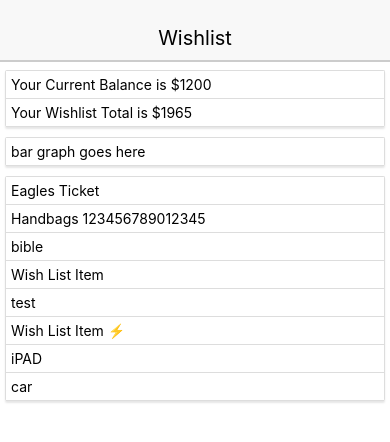
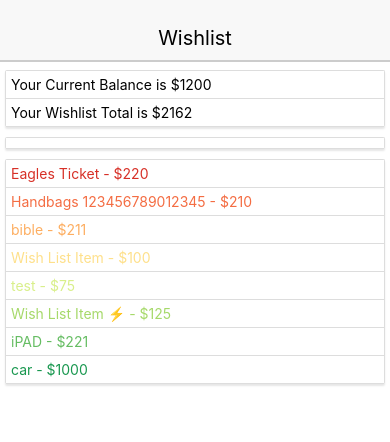
Before and after one commit to jsm-moven/wishlist-d3-backbone, a React Native app in the folder d3WishlistNative/: screen / in a window 390 px wide. Shown: the top 442 px of the page. Built offline with nearby package versions, Linux system fonts and the light colour scheme.

Commit message:
Implemented bar with styled views

```diff
--- a/d3WishlistNative/App.js
+++ b/d3WishlistNative/App.js
@@ -1,8 +1,8 @@
 import React, { Component } from 'react';
-import { View, Text } from 'react-native';
-import * as d3 from 'd3';
+import { View, Text, Image } from 'react-native';
 import Wishlist from './src/components/Wishlist';
 import BalanceCard from './src/components/BalanceCard';
+import WishlistChart from './src/components/WishlistChart';
 import { Header, Card, CardSection } from './src/components/common';
 import List from './data/sampleWishlistResponse.json';
 import Stash from './data/sampleStashResponse.json';
@@ -10,12 +10,8 @@ import Stash from './data/sampleStashResponse.json';
 export default class App extends Component {
   render() {
     let balance = Stash.currentStashBalance;
-    let wishlist = {};
-    let headers = [];
     let totalWishlistCost = 0;
     List.active.map((item) => {
-      headers.push(`item-${item.order}`);
-      wishlist[`item-${item.order}`] = item.price;
       totalWishlistCost += item.price;
     })
     return (
@@ -23,11 +19,11 @@ export default class App extends Component {
         <Header headerText='Wishlist' />
         <BalanceCard balance={balance} wishlistTotal={totalWishlistCost} />
 
-        <Card>
-          <CardSection>
-            <Text>bar graph goes here</Text>
-          </CardSection>
-        </Card>
+        <WishlistChart
+          wishlist={List.active}
+          balance={balance}
+          totalWishlistCost={totalWishlistCost}
+        />
 
         <Wishlist wishlist={List.active} balance={balance} />
       </View>
--- a/d3WishlistNative/data/sampleWishlistResponse.json
+++ b/d3WishlistNative/data/sampleWishlistResponse.json
@@ -69,7 +69,7 @@
       "wishlist_id": "362",
       "name": "test",
       "image": null,
-      "price": 1,
+      "price": 75,
       "reason": "REASON_WANT_TO_BUY",
       "stock_image": null,
       "cashed_out": false,
@@ -85,7 +85,7 @@
       "wishlist_id": "241",
       "name": "Wish List Item ⚡",
       "image": null,
-      "price": 2,
+      "price": 125,
       "reason": "REASON_WANT_TO_BUY",
       "stock_image": null,
       "cashed_out": false,
--- a/d3WishlistNative/src/components/Wishlist.js
+++ b/d3WishlistNative/src/components/Wishlist.js
@@ -2,16 +2,22 @@ import React, { Component } from 'react';
 import { View, Text } from 'react-native';
 import WishlistItem from './WishlistItem';
 import { Header, Card, CardSection } from './common';
+import * as d3 from 'd3';
 
 class Wishlist extends Component {
   componentWillMount() {
     this.setState({ wishlist: this.props.wishlist})
   }
   render() {
-    console.log('list',this.props.wishlist)
+    let colors = d3.schemeRdYlGn[this.props.wishlist.length];
     let list = this.props.wishlist.map((item) => {
       return (
-        <WishlistItem key={`item-${item.order}`} name={item.name} />
+        <WishlistItem
+          key={`item-${item.order}`}
+          name={item.name}
+          color={colors[item.order]}
+          price={item.price}
+        />
       );
     });
     return (
--- /dev/null
+++ b/d3WishlistNative/src/components/WishlistChart.js
@@ -0,0 +1,51 @@
+import React, { Component } from 'react';
+import { Dimensions, View, Text } from 'react-native';
+import * as d3 from 'd3';
+import { Header, Card, CardSection } from './common';
+
+class WishlistChart extends Component {
+  render() {
+    let width = Dimensions.get('window').width - 20;
+    let x = d3.scaleLinear()
+      .domain([0, Math.max(this.props.balance, this.props.totalWishlistCost)])
+      .range([0, width]);
+
+    let wishlist = {};
+    let headers = [];
+    this.props.wishlist.map((item) => {
+      headers.push('item-'+item.order);
+      wishlist['item-'+item.order] = item.price;
+    })
+    let stack = d3.stack()
+      .keys(headers);
+    let stackedSeries = stack([wishlist]);
+
+    let colors = d3.schemeRdYlGn[headers.length];
+    let bars = stackedSeries.map((item, index) => {
+      return(
+        <View x={x(item[0][0])}
+          y="0"
+          width={x(item[0][1]-item[0][0])}
+          height={50}
+          backgroundColor={colors[index]}
+          key={`${item.key}`}
+        />
+      )
+    })
+    return (
+      <Card>
+        <CardSection>{bars}</CardSection>
+      </Card>
+    );
+  }
+}
+
+const styles = {
+  rectangle: {
+    width: 100 * 2,
+    height: 50,
+    backgroundColor: 'red'
+  }
+}
+
+export default WishlistChart;
--- a/d3WishlistNative/src/components/WishlistItem.js
+++ b/d3WishlistNative/src/components/WishlistItem.js
@@ -5,8 +5,8 @@ import { CardSection } from './common';
 const WishlistItem = (props) => {
   return (
     <CardSection>
-      <Text>
-        { props.name }
+      <Text style={{color: props.color}}>
+        { props.name } - ${ props.price }
       </Text>
     </CardSection>
   );
```
Also changed, not shown: d3WishlistNative/img/moven_logo_black.svg (added), 1 other file (tests, documents, lock files or other folders).
